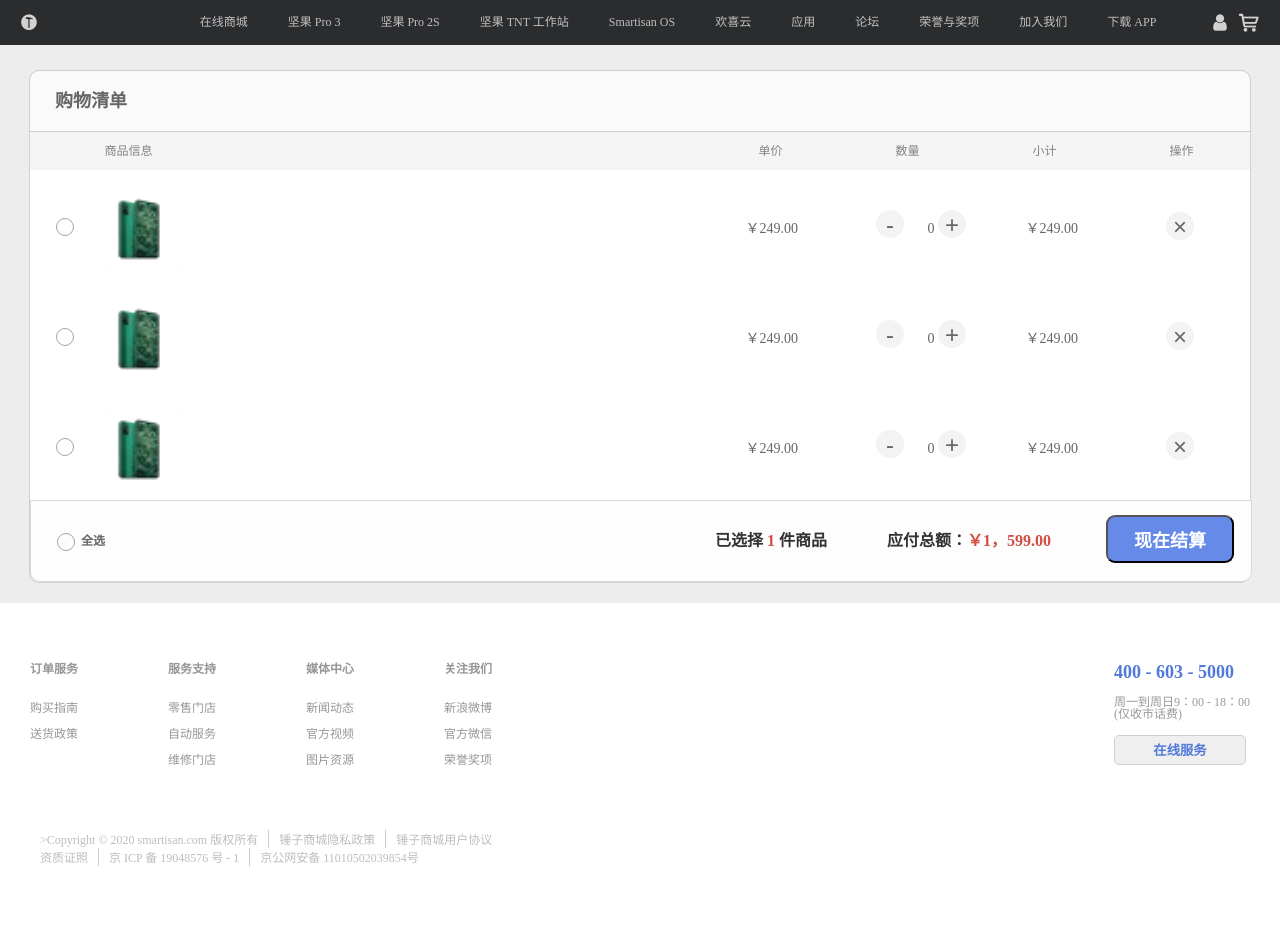
After one commit to a1012234190/chuizi, a PHP site: page /html/shopCar.html in a window 1280 px wide. The commit adds this page. Run offline with PHP 8.4, Linux system fonts and the light colour scheme.

Commit message:
购物车静态

```diff
--- a/css/common.css
+++ b/css/common.css
@@ -38,6 +38,12 @@
 
 
 /* 共同商品盒子 */
+/* <div class="goods-list">
+<div class="goods-list-Top">
+    <h2>热门商品</h2>
+</div>
+
+</div> */
 .goods-list{
     margin-top: 25px;
     border-radius: 10px;
--- /dev/null
+++ b/css/shopCar.css
@@ -0,0 +1,180 @@
+/*复选框样式 */
+.check{
+    display: none;
+    z-index: 100;
+}
+.label{
+    display: inline-block;
+    width: 16px;
+    height: 16px;
+    border: 1px solid #A6A6A6;
+    border-radius: 50%;
+    text-align: center;
+    line-height: 16px;
+    font-size: 14px;
+    color: #e4e3e3;
+    z-index: 99;
+}
+
+.type-row{
+    background: #F5F5F5;
+    padding-left: 30px;
+    color: #838383;
+    font-size: 12px
+}
+.type-row span{
+    width: 137px;
+    height: 38px;
+    text-align: center;
+    line-height: 38px;
+}
+button{
+    outline: none;
+}
+/* 购物车 */
+.shopCar-center{
+    width: 100%;
+    height: 70px;
+    line-height: 70px;
+    padding: 20px 0;
+    background: #ffffff;
+    position: relative;
+    font-size: 14px;
+    color: #666666;
+}
+/* checkbox  圆形*/
+
+#check1{
+    position: absolute;
+    left: 26px;
+    top: 48px;
+}
+#label1{
+    position: absolute;
+    left: 26px;
+    top: 48px;
+}
+
+
+.goods-from{
+    padding-left: 74px;
+    position: relative;
+    width: 1146px;
+}
+.goods-from button{
+    width: 28px;
+    height: 28px;
+    border-radius: 100%;
+    text-align: center;
+    background: #ffffff;
+    font-size: 24px;
+    color: #666666;
+    background-color: #f3f3f3;
+    border: none;
+}
+.goods-from img{
+    width: 80px;
+    height: 80px;
+    border-radius: 5px;
+    border: 0 solid hsla(0,0%,100%,.1);
+    box-shadow: inset 0 0 0 1px rgba(0,0,0,.06);
+}
+.shan{
+    position: absolute;
+    right: 56px;
+    top: 42%;
+    transform: translateY(-12px);
+}
+.piece-money{
+    position: absolute;
+    right: 452px;
+    top: 16px;
+    transform: translateY(-12px);
+}
+.goods-num{
+    position: absolute;
+    right: 284px;
+    top: 16px;
+    transform: translateY(-12px);
+}
+/* .jia,.jian,.shan{
+    margin-left:20px;
+    box-shadow: 0 8px 16px 0 rgba(0,0,0,0.2), 0 6px 20px 0 rgba(0,0,0,0.19);
+} */
+.jia:hover,.jian:hover,.shan:hover{
+    box-shadow: 0 -2px 16px 0 rgba(0,0,0,0.24), 0 13px 22px 0 rgba(0,0,0,0.19);
+}
+.jian{
+    margin-right: 20px;
+}
+.num-money{
+    position: absolute;
+    right: 172px;
+    top: 16px;
+    transform: translateY(-12px);
+}
+
+.shopCar-footer{
+    width: 100%;
+    height: 80px;
+    border-radius: 0 0 10px 10px;
+    border: 1px solid #d9d9d9;
+    background: #fdfdfd;
+    position: relative;
+    line-height: 80px;
+}
+#label2,#check2{
+    position: absolute;
+    left: 26px;
+    top:32px;
+    z-index: 100;
+}
+.close{
+    width: 128px;
+    height: 48px;
+    position: absolute;
+    right: 16px;
+    padding: 1px;
+    margin: 0 auto;
+    border-radius: 9px;
+    text-align: center;
+}
+.close button:hover{
+    background: #6484d0 linear-gradient(#7592d4,#5272c6);
+}
+.close button{
+    width: 100%;
+    height: 100%;
+    padding: 1px;
+    margin: 0 auto;
+    border-radius: 9px;
+    text-align: center;
+    background: #658ae8;
+    font-weight: 700;
+    color: #fff;
+    font-size:18px ;
+}
+.total{
+    color: #323232;
+    font-size: 16px;
+    font-weight: 700;
+    position: absolute;
+    right: 200px;
+}
+.total span,.total-num span{
+    color: #d44d44
+}
+.total-num{
+    color: #323232;
+    font-size: 16px;
+    font-weight: 700;
+    position: absolute;
+    right: 424px;
+}
+.quan{
+    position: absolute;
+    left: 50px;
+    font-size: 12px;
+    font-weight: 700;
+    color: #666666;
+}
--- /dev/null
+++ b/html/shopCar.html
@@ -0,0 +1,203 @@
+<!DOCTYPE html>
+<html lang="en">
+
+<head>
+    <meta charset="UTF-8">
+    <meta name="viewport" content="width=device-width, initial-scale=1.0">
+    <title>Document</title>
+    <link rel="stylesheet" href="../css/reset.css">
+    <link rel="stylesheet" href="../css/common.css">
+    <link rel="stylesheet" href="../iconfont/font_5kjxukuxj1j/iconfont.css">
+    <link rel="stylesheet" href="../css/shopCar.css">
+    <script src="../js/jquery-3.4.1.js"></script>
+</head>
+
+<body>
+    <!-- header -->
+    <div class="top">
+        <div class="top-left float_left">
+            <i class="iconfont">&#xe82e</i>
+        </div>
+        <div class="top-center float_left">
+            <ul class="clear_fix">
+                <li><a href="#">在线商城</a></li>
+                <li><a href="#">坚果 Pro 3</a></li>
+                <li><a href="#">坚果 Pro 2S</a></li>
+                <li><a href="#">坚果 TNT 工作站</a></li>
+                <li><a href="#">Smartisan OS</a></li>
+                <li><a href="#">欢喜云</a></li>
+                <li><a href="#">应用</a></li>
+                <li><a href="#">论坛</a></li>
+                <li><a href="#">荣誉与奖项</a></li>
+                <li><a href="#">加入我们</a></li>
+                <li><a href="#">下载 APP</a></li>
+            </ul>
+        </div>
+        <div class="top-right float_right">
+            <a href="#" class="top-user iconfont">&#xe60e</a>
+            <a href="#" class="top-cart iconfont">&#xf0179</a>
+        </div>
+    </div>
+
+    <!-- 购物车 -->
+    <div class="goods-list">
+        <div class="goods-list-Top">
+            <h2>购物清单</h2>
+        </div>
+        <div class="type-row clear_fix">
+            <span class="float_left type-row-fontR">商品信息</span>
+            <span class="float_right">操作</span>
+            <span class="float_right">小计</span>
+            <span class="float_right">数量</span>
+            <span class="float_right">单价</span>
+        </div>
+        <div class="shopCar-center">
+            <!-- 复选框 -->
+            <label for="check1" id="label1" class="label"></label>
+            <input type="checkbox" id="check1" class="check">
+
+            <div class="goods-from clear_fix float_left">
+                <a href="" class="clear_fix">
+                <img class="float_left" src="../img/slips-sj.png" alt="">
+                </a>
+                <span class="piece-money float_right">￥249.00</span>
+                <div class="goods-num float_right">
+                    <button class="jian">-</button>
+                    <strong class="piece_num">0</strong>
+                    <button class="jia">+</button>
+                </div>
+                <span class="num-money float_right">￥249.00</span>
+                <button class="shan float_right float_right">×</button>
+            </div>
+        </div>
+        <div class="shopCar-center">
+            <!-- 复选框 -->
+            <label for="check1" id="label1" class="label"></label>
+            <input type="checkbox" id="check1" class="check">
+
+            <div class="goods-from clear_fix float_left">
+                <a href="" class="clear_fix">
+                <img class="float_left" src="../img/slips-sj.png" alt="">
+                </a>
+                <span class="piece-money float_right">￥249.00</span>
+                <div class="goods-num float_right">
+                    <button class="jian">-</button>
+                    <strong class="piece_num">0</strong>
+                    <button class="jia">+</button>
+                </div>
+                <span class="num-money float_right">￥249.00</span>
+                <button class="shan float_right float_right">×</button>
+            </div>
+        </div>
+        <div class="shopCar-center">
+            <!-- 复选框 -->
+            <label for="check1" id="label1" class="label"></label>
+            <input type="checkbox" id="check1" class="check">
+
+            <div class="goods-from clear_fix float_left">
+                <a href="" class="clear_fix">
+                <img class="float_left" src="../img/slips-sj.png" alt="">
+                </a>
+                <span class="piece-money float_right">￥249.00</span>
+                <div class="goods-num float_right">
+                    <button class="jian">-</button>
+                    <strong class="piece_num">0</strong>
+                    <button class="jia">+</button>
+                </div>
+                <span class="num-money float_right">￥249.00</span>
+                <button class="shan float_right float_right">×</button>
+            </div>
+        </div>
+
+        <div class="shopCar-footer">
+            <!-- 复选框 -->
+            <label for="check2" id="label2" class="label"></label>
+            <input type="checkbox" id="check2" class="check">
+            <ul class="clear_fix">
+                <li class="close float_right"><button>现在结算</button></li>
+                <li class="total float_right">应付总额：<span>￥1，599.00</span></li>
+                <li class="total-num float_right">已选择<span> 1 </span>件商品</li>
+                <li class="quan float_left">全选</li>
+            </ul>
+        </div>
+    </div>
+
+    <!-- bottom -->
+    <div id="bottom">
+        <div class="bottom-wrap">
+            <div class="bottom-top">
+                <div class="left float_left">
+                    <ul>
+                        <li><a href="#">订单服务</a></li>
+                        <li><a href="#">购买指南</a></li>
+                        <li><a href="#">送货政策</a></li>
+                    </ul>
+                    <ul>
+                        <li><a href="#">服务支持</a></li>
+                        <li><a href="#">零售门店</a></li>
+                        <li><a href="#">自动服务</a></li>
+                        <li><a href="#">维修门店</a></li>
+                    </ul>
+                    <ul>
+                        <li><a href="#">媒体中心</a></li>
+                        <li><a href="#">新闻动态</a></li>
+                        <li><a href="#">官方视频</a></li>
+                        <li><a href="#">图片资源</a></li>
+                    </ul>
+                    <ul>
+                        <li><a href="#">关注我们</a></li>
+                        <li><a href="#">新浪微博</a></li>
+                        <li><a href="#">官方微信</a></li>
+                        <li><a href="#">荣誉奖项</a></li>
+                    </ul>
+                </div>
+                <div class="right float_right">
+                    <h3>400 - 603 - 5000</h3>
+                    <p>周一到周日9：00 - 18：00<br>(仅收市话费)</p>
+                    <input type="button" value="在线服务">
+                </div>
+            </div>
+            <div class="bottom-foot">
+                <ul>
+                    <li class="clear_border"><a href="#">>Copyright © 2020 smartisan.com 版权所有</a< /li>
+                    <li><a href="#">锤子商城隐私政策</a></li>
+                    <li><a href="#">锤子商城用户协议</a></li><br>
+                    <li class="clear_border"><a href="#">资质证照</a></li>
+                    <li><a href="#">京 ICP 备 19048576 号 - 1</a></li>
+                    <li><a href="#">京公网安备 11010502039854号</a></li>
+                </ul>
+            </div>
+        </div>
+    </div>
+</body>
+<script src="../js/jquery-3.4.1.js"></script>
+<script>
+    $(()=>{
+        $("#check1").click(function () {
+            if($("#check1")[0].checked){
+                $("#label1").html("✔");
+                $("#label1").css("background","#698ff7");
+            }else{
+                $("#label1").html("");
+                $("#label1").css("background","#fff");
+            }
+        })
+        $("#check2").click(function () {
+        console.log($("#check2")[0].checked)
+            if($("#check2")[0].checked){
+                console.log("1")
+                $("#label2").html("✔");
+                $("#label2").css({
+                    background:"#698ff7",
+                    color:"red!important"
+                });
+            }else{
+                $("#label2").html("cuo");
+                $("#label2").css("background","#fff");
+            }
+        })
+        console.log()
+    })
+</script>
+
+</html>
```
